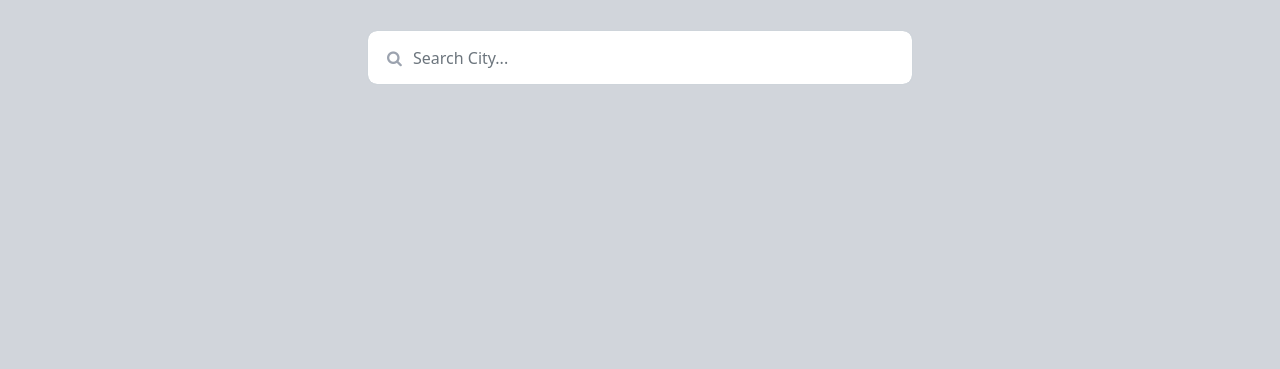
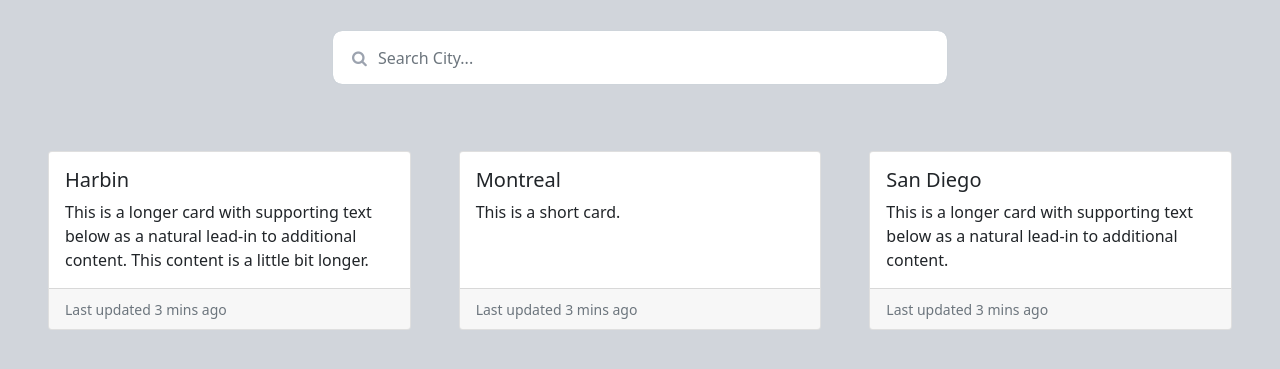
Before and after one commit to nayamama/weather_station, a Django app: page / in a window 1280 px wide. Shown: the part 70-439 px from the top of the page. Run offline with Django 3.2, Linux system fonts and the light colour scheme; some libraries are stand-ins or nearby versions.

Commit message:
adjust index layout

```diff
--- a/templates/base.html
+++ b/templates/base.html
@@ -28,7 +28,7 @@
             <a class="navbar-brand" href="#">Weather Forecast </a>
     </nav>
 
-    <div class="container">
+    <div class="container-fluid">
         {% block content %}{% endblock %}
     </div>
 
--- a/weather_report/templates/weather_report/index.html
+++ b/weather_report/templates/weather_report/index.html
@@ -5,7 +5,7 @@
 {% endblock %}
 
 {% block content %}
-   <div class="row d-flex align-items-center justify-content-center">
+    <div class="row d-flex align-items-center justify-content-center">
         <div class="col-md-6">
             <div class="form">
                 <i class="fa fa-search"></i>
@@ -13,5 +13,44 @@
             </div>
         </div>
 
-   </div>
+        <div class="row row-cols-1 row-cols-md-3 g-5">
+            <div class="col">
+                <div class="card h-100">
+                    <div class="card-body">
+                        <h5 class="card-title">Harbin</h5>
+                        <p class="card-text">This is a longer card with supporting text below as a natural lead-in to
+                            additional content. This content is a little bit longer.</p>
+                    </div>
+                    <div class="card-footer">
+                        <small class="text-muted">Last updated 3 mins ago</small>
+                    </div>
+                </div>
+            </div>
+            <div class="col">
+                <div class="card h-100">
+                    <div class="card-body">
+                        <h5 class="card-title">Montreal</h5>
+                        <p class="card-text">This is a short card.</p>
+                    </div>
+                    <div class="card-footer">
+                        <small class="text-muted">Last updated 3 mins ago</small>
+                    </div>
+                </div>
+            </div>
+            <div class="col">
+                <div class="card h-100">
+                    <div class="card-body">
+                        <h5 class="card-title">San Diego</h5>
+                        <p class="card-text">This is a longer card with supporting text below as a natural lead-in to
+                            additional content.</p>
+                    </div>
+                    <div class="card-footer">
+                        <small class="text-muted">Last updated 3 mins ago</small>
+                    </div>
+                </div>
+            </div>
+        </div>
+    </div>
+
+
 {% endblock %}
```
